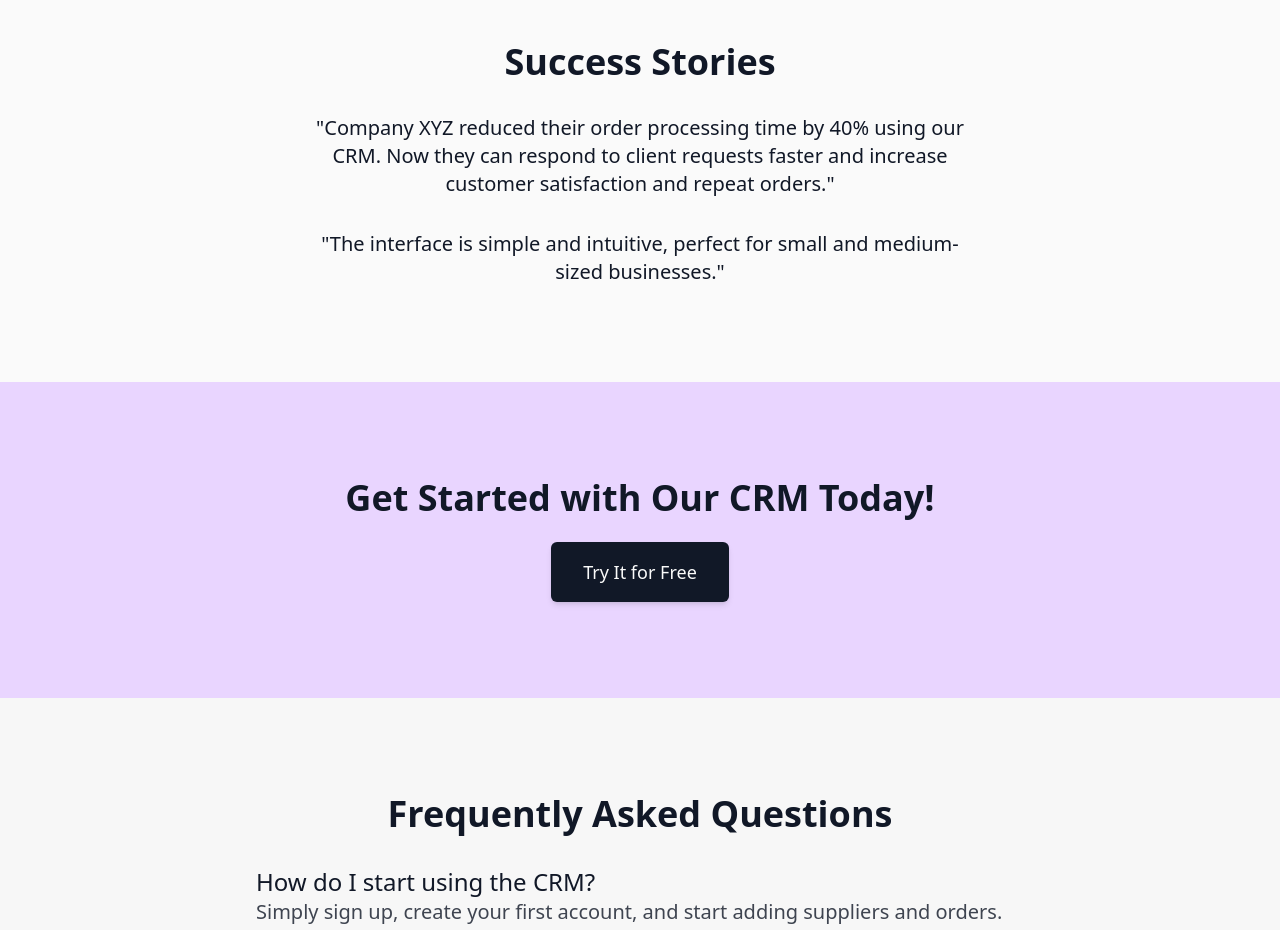
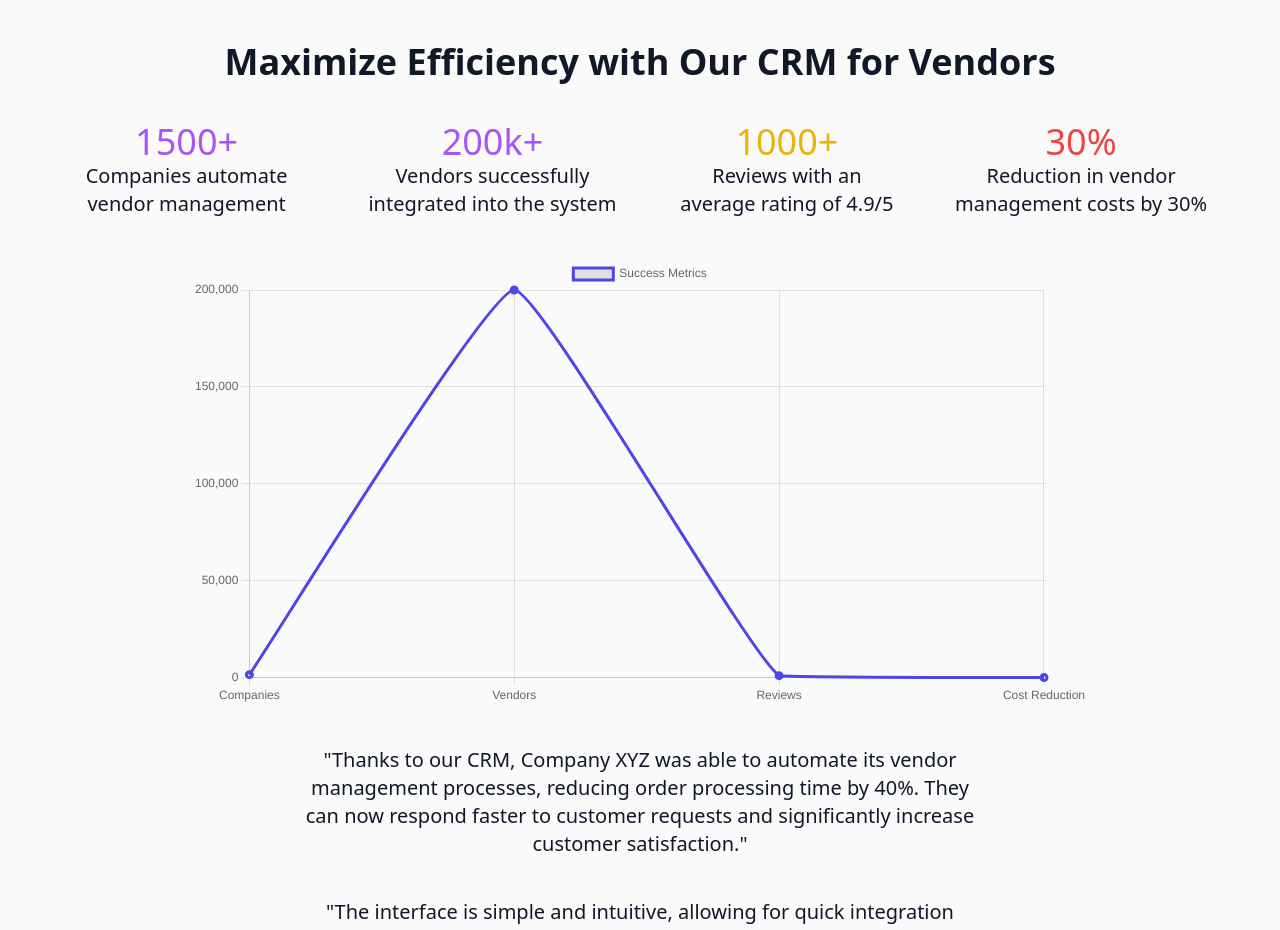
Before and after one commit to RisinaLiliia/CRM-for-vendors, a Next.js app: page / in a window 1280 px wide. Shown: the part 1440-2370 px from the top of the page. Built offline with nearby package versions, Linux system fonts and the light colour scheme.

Commit message:
add infographics chart.j end acordion

```diff
--- a/package.json
+++ b/package.json
@@ -15,10 +15,12 @@
     "@mui/material": "^7.3.4",
     "@tanstack/react-query": "^5.13.4",
     "@tanstack/react-query-devtools": "^5.13.5",
+    "chart.js": "^4.5.1",
     "clsx": "^2.0.0",
     "formik": "^2.4.5",
     "next": "^15.5.4",
     "react": "^18.3.1",
+    "react-chartjs-2": "^5.3.0",
     "react-dom": "^18.3.1"
   },
   "devDependencies": {
--- /dev/null
+++ b/src/app/components/FAQSection.tsx
@@ -0,0 +1,54 @@
+'use client';
+
+import { useState } from 'react';
+
+const FAQSection = () => {
+    const [openIndex, setOpenIndex] = useState<number | null>(null);  // Для отслеживания открытого вопроса
+
+    const faqs = [
+        { question: 'How do I start using the CRM?', answer: 'Simply sign up, create your first account, and start adding suppliers and orders. We\'ll guide you through the rest.' },
+        { question: 'Can I integrate with my existing tools?', answer: 'Yes, our CRM integrates seamlessly with popular ERP systems, Google Sheets, and other business tools.' },
+        { question: 'How does customer support work?', answer: 'We offer 24/7 support through chat and email. We also provide a section with tutorials and video guides to help you get the most out of our app.' }
+    ];
+
+    const toggleAnswer = (index: number) => {
+        setOpenIndex(openIndex === index ? null : index);
+    };
+
+    return (
+        <section className="py-16 sm:py-20 lg:py-24 bg-[#F7F7F7] text-center px-6 sm:px-8 lg:px-12 xl:px-16">
+            <div className="container mx-auto space-y-8">
+                <h2 className="text-3xl sm:text-4xl font-semibold text-[#111827]">Frequently Asked Questions</h2>
+                <div className="space-y-6 max-w-3xl mx-auto">
+                    {faqs.map((faq, idx) => (
+                        <div key={idx} className="text-left transition-all duration-300 ease-in-out">
+                            <div
+                                className="flex justify-between items-center cursor-pointer p-4 bg-[#e9d5ff] rounded-xl shadow-lg hover:shadow-xl transition-all duration-300"
+                                onClick={() => toggleAnswer(idx)} // теперь idx имеет тип number
+                            >
+                                <h3 className="text-xl sm:text-2xl font-medium text-[#111827]">{faq.question}</h3>
+                                <span className="text-xl text-[#111827]">{openIndex === idx ? '-' : '+'}</span>
+                            </div>
+
+                            {/* Отображение ответа при раскрытии */}
+                            <p
+                                className={`transition-all duration-300 ease-in-out text-lg sm:text-xl text-[#111827] opacity-80 ${openIndex === idx ? 'max-h-[200px] mb-4' : 'max-h-0 overflow-hidden'}`}
+                                style={{
+                                    transition: 'max-height 0.3s ease',
+                                    marginTop: '1rem',
+                                    marginBottom: openIndex === idx ? '1rem' : '0',
+                                    borderRadius: '8px',
+                                    backgroundColor: '#f7f7f7',
+                                }}
+                            >
+                                {faq.answer}
+                            </p>
+                        </div>
+                    ))}
+                </div>
+            </div>
+        </section>
+    );
+};
+
+export default FAQSection;
--- /dev/null
+++ b/src/app/components/SuccessStatisticsChart.tsx
@@ -0,0 +1,87 @@
+'use client';
+
+import React from 'react';
+import { Line } from 'react-chartjs-2';
+import { Chart as ChartJS, CategoryScale, LinearScale, PointElement, LineElement, Title, Tooltip, Legend } from 'chart.js';
+
+
+ChartJS.register(CategoryScale, LinearScale, PointElement, LineElement, Title, Tooltip, Legend);
+
+const SuccessStatisticsChart = () => {
+
+    const data = {
+        labels: ['Companies', 'Vendors', 'Reviews', 'Cost Reduction'], // Подписи для оси X
+        datasets: [
+            {
+                label: 'Success Metrics',
+                data: [1500, 200000, 1000, 30],
+                fill: false,
+                borderColor: '#4F46E5',
+                tension: 0.1,
+                borderWidth: 3,
+            },
+        ],
+    };
+
+
+    const options = {
+        responsive: true,
+        plugins: {
+            title: {
+                display: false,
+            },
+            tooltip: {
+                callbacks: {
+                    label: (tooltipItem: any) => `${tooltipItem.raw}`,
+                },
+            },
+        },
+        scales: {
+            y: {
+                beginAtZero: true,
+                ticks: {
+                    stepSize: 50000,
+                },
+            },
+        },
+    };
+
+    return (
+        <div className="py-16 sm:py-20 lg:py-24 bg-[#fafafa] text-center px-6 sm:px-8 lg:px-12 xl:px-16">
+            <div className="container mx-auto space-y-10">
+                <h2 className="text-3xl sm:text-4xl font-semibold text-[#111827]">Maximize Efficiency with Our CRM for Vendors</h2>
+
+                <div className="flex justify-center items-center space-x-12 mt-10">
+                    <div className="flex flex-col items-center">
+                        <span className="text-purple-500 text-4xl">1500+</span>
+                        <p className="text-lg sm:text-xl text-[#111827]">Companies automate vendor management</p>
+                    </div>
+                    <div className="flex flex-col items-center">
+                        <span className="text-purple-500 text-4xl">200k+</span>
+                        <p className="text-lg sm:text-xl text-[#111827]">Vendors successfully integrated into the system</p>
+                    </div>
+                    <div className="flex flex-col items-center">
+                        <span className="text-yellow-500 text-4xl">1000+</span>
+                        <p className="text-lg sm:text-xl text-[#111827]">Reviews with an average rating of 4.9/5</p>
+                    </div>
+                    <div className="flex flex-col items-center">
+                        <span className="text-red-500 text-4xl">30%</span>
+                        <p className="text-lg sm:text-xl text-[#111827]">Reduction in vendor management costs by 30%</p>
+                    </div>
+                </div>
+
+                <div className="max-w-4xl mx-auto mt-8">
+                    <Line data={data} options={options} />
+                </div>
+                <p className="text-lg sm:text-xl text-[#111827] max-w-2xl mx-auto mt-8">
+                    "Thanks to our CRM, Company XYZ was able to automate its vendor management processes, reducing order processing time by 40%. They can now respond faster to customer requests and significantly increase customer satisfaction."
+                </p>
+                <p className="text-lg sm:text-xl text-[#111827] max-w-2xl mx-auto mt-4">
+                    "The interface is simple and intuitive, allowing for quick integration with ERP systems and other business tools."
+                </p>
+            </div>
+        </div>
+    );
+};
+
+export default SuccessStatisticsChart;
--- a/src/app/page.tsx
+++ b/src/app/page.tsx
@@ -1,6 +1,8 @@
 import React from 'react';
 import Image from 'next/image';
 import Link from 'next/link';
+import SuccessStatisticsChart from '../app/components/SuccessStatisticsChart';
+import FAQSection from "@/app/components/FAQSection";
 
 const features = [
     'Seamless Integration with Your Systems',
@@ -8,21 +10,6 @@ const features = [
     'Instant Real-Time Data Access',
     'Scalable and Flexible',
     'Top-Notch Data Security'
-];
-
-const faqs = [
-    {
-        question: 'How do I start using the CRM?',
-        answer: "Simply sign up, create your first account, and start adding suppliers and orders. We'll guide you through the rest."
-    },
-    {
-        question: 'Can I integrate with my existing tools?',
-        answer: 'Yes, our CRM integrates seamlessly with popular ERP systems, Google Sheets, and other business tools.'
-    },
-    {
-        question: 'How does customer support work?',
-        answer: 'We offer 24/7 support through chat and email. We also provide a section with tutorials and video guides to help you get the most out of our app.'
-    }
 ];
 
 const Homepage = () => {
@@ -63,11 +50,9 @@ const Homepage = () => {
                 </div>
             </header>
 
-            <section className="py-16 sm:py-20 lg:py-24 bg-[#F7F7F7] text-center">
+            <section className="py-16 sm:py-20 lg:py-24 bg-[#fafafa] text-center">
                 <div className="container mx-auto space-y-10">
-                    <h2 className="text-3xl sm:text-4xl font-semibold text-[#111827]">
-                        Key Features
-                    </h2>
+                    <h2 className="text-3xl sm:text-4xl font-semibold text-[#111827]">Key Features</h2>
                     <div className="grid grid-cols-1 md:grid-cols-2 lg:grid-cols-3 gap-8 px-6">
                         {features.map((feature, idx) => (
                             <div key={idx} className="flex items-center justify-center space-x-4 p-6 bg-white rounded-lg shadow-lg hover:shadow-xl transition-all duration-300">
@@ -83,22 +68,12 @@ const Homepage = () => {
                 </div>
             </section>
 
-            <section className="py-16 sm:py-20 lg:py-24 bg-[#fafafa] text-center px-6 sm:px-8 lg:px-12 xl:px-16">
-                <div className="container mx-auto space-y-8">
-                    <h2 className="text-3xl sm:text-4xl font-semibold text-[#111827]">Success Stories</h2>
-                    <p className="text-lg sm:text-xl text-[#111827] max-w-2xl mx-auto">
-                        "Company XYZ reduced their order processing time by 40% using our CRM. Now they can respond to client requests faster and increase customer satisfaction and repeat orders."
-                    </p>
-                    <p className="text-lg sm:text-xl text-[#111827] max-w-2xl mx-auto">
-                        "The interface is simple and intuitive, perfect for small and medium-sized businesses."
-                    </p>
-                </div>
+            <section >
+                <SuccessStatisticsChart />
             </section>
 
             <section className="py-16 sm:py-20 lg:py-24 bg-[#e9d5ff] text-center px-6 sm:px-8 lg:px-12 xl:px-16">
-                <h2 className="text-3xl sm:text-4xl font-semibold text-[#111827] mb-6">
-                    Get Started with Our CRM Today!
-                </h2>
+                <h2 className="text-3xl sm:text-4xl font-semibold text-[#111827] mb-6">Get Started with Our CRM Today!</h2>
                 <Link href="/dashboard">
                     <button className="px-8 py-4 bg-[#111827] text-[#fafafa] text-lg font-medium rounded-md shadow-md hover:bg-[#fafafa] hover:text-[#111827] transition-all duration-300">
                         Try It for Free
@@ -106,23 +81,11 @@ const Homepage = () => {
                 </Link>
             </section>
 
-            <section className="py-16 sm:py-20 lg:py-24 bg-[#F7F7F7] text-center px-6 sm:px-8 lg:px-12 xl:px-16">
-                <div className="container mx-auto space-y-8">
-                    <h2 className="text-3xl sm:text-4xl font-semibold text-[#111827]">Frequently Asked Questions</h2>
-                    <div className="space-y-6 max-w-3xl mx-auto">
-                        {faqs.map((faq, idx) => (
-                            <div key={idx} className="text-left">
-                                <h3 className="text-xl sm:text-2xl font-medium text-[#111827]">{faq.question}</h3>
-                                <p className="text-lg sm:text-xl text-[#111827] opacity-80">
-                                    {faq.answer}
-                                </p>
-                            </div>
-                        ))}
-                    </div>
-                </div>
+            <section>
+                <FAQSection />
             </section>
         </div>
     );
-}
+};
 
 export default Homepage;
```
Also changed, not shown: 2 other files (tests, documents, lock files or other folders).
